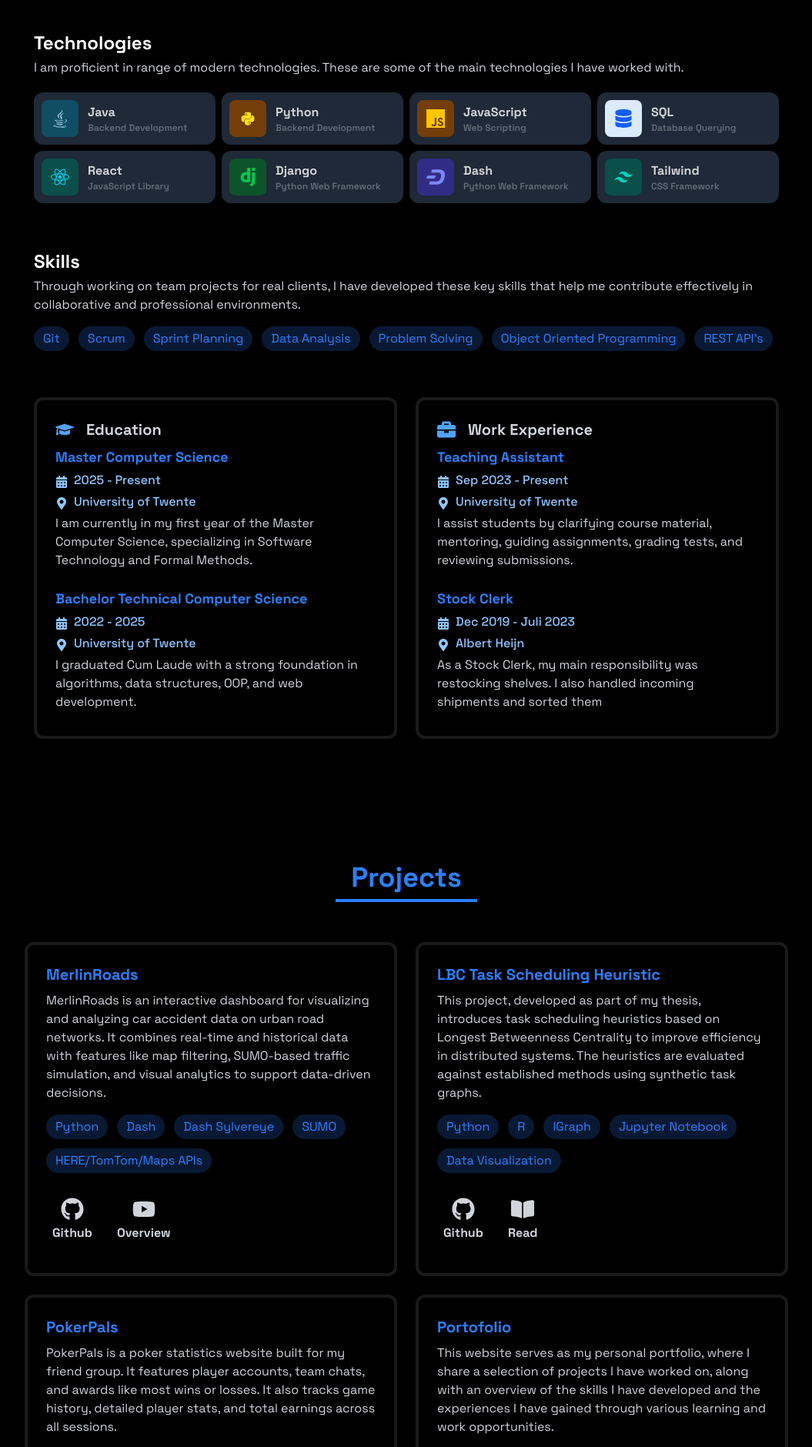
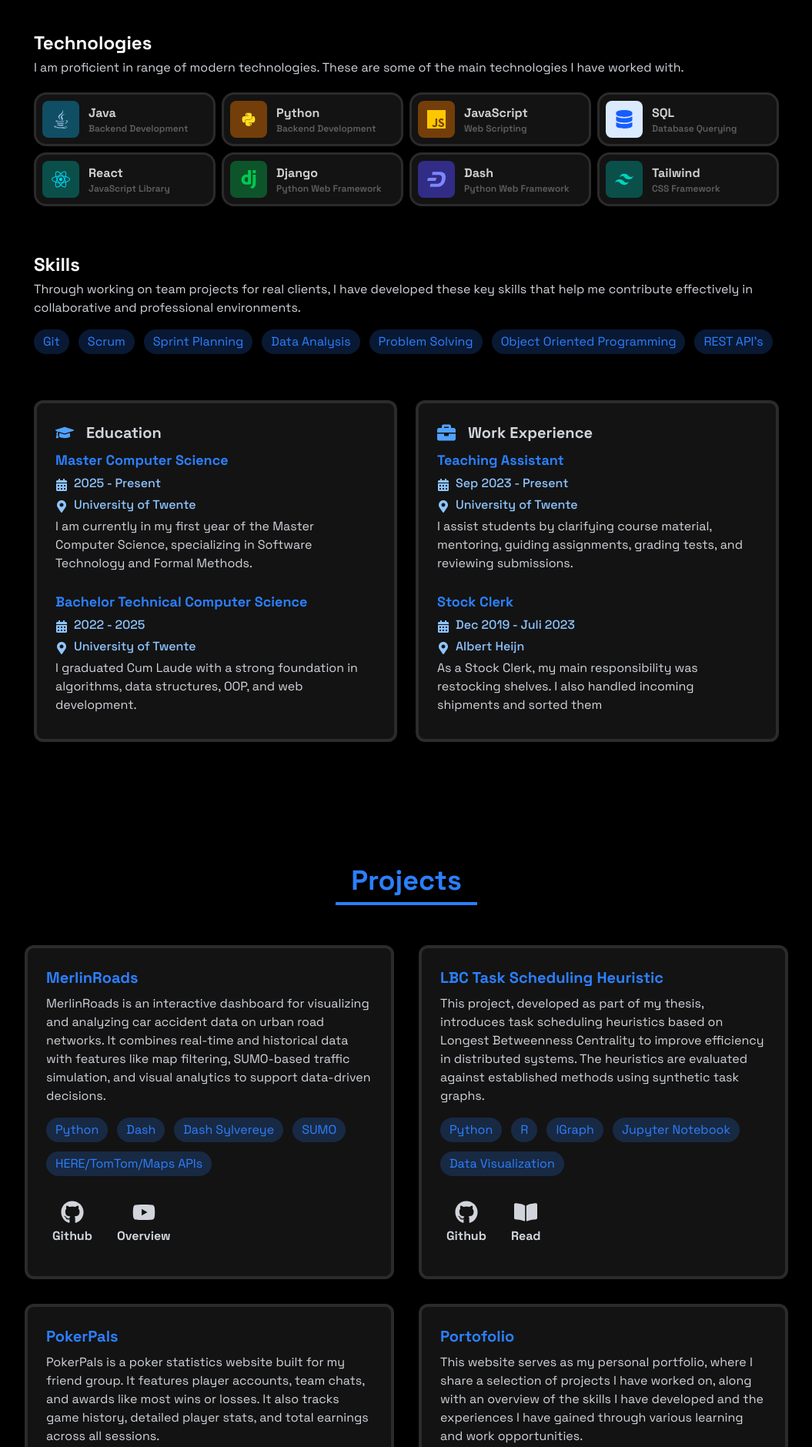
Before and after one commit to Niek-Damink/Portfolio, a React (Vite) app: page / in a window 1280 px wide. Shown: the part 1020-2900 px from the top of the page at 77% size, without its empty margins (112-1167 px from the left). Built offline with nearby package versions, Linux system fonts and the light colour scheme.

Commit message:
Updated the background of the cards

```diff
--- a/src/components/sections/About.jsx
+++ b/src/components/sections/About.jsx
@@ -63,7 +63,7 @@ export const About = () => {
                         </p>
                         <div className="grid grid-cols-2 md:grid-cols-4 gap-2 mt-5">
                             {techStack.map((tech, index) => (
-                                <div key={index} className="flex flex-row items-center p-2 rounded-xl bg-cardBackground hover:bg-primaryText/30 border-2 hover:-translate-y-1 border-cardBackground hover:border-primaryText/10 transition-all duration-500">
+                                <div key={index} className="flex flex-row items-center p-2 rounded-2xl border-3 bg-cardBackground hover:bg-primaryText/20 hover:-translate-y-1 border-titleText/10 hover:border-primaryText/10 transition-all duration-500">
                                     <div className={`p-3 rounded-lg ${tech.bgColor}`}>
                                         <tech.icon className={`text-2xl ${tech.color}`} />
                                     </div>
@@ -97,7 +97,7 @@ export const About = () => {
                     </RevealOnScroll>
                     <div className='grid grid-cols-1 md:grid-cols-2 gap-6 mt-15'>
                         <RevealOnScroll direction='left'>
-                        <div className='p-6 rounded-xl border-titleText/10 border-4 hover:border-blue-500/30 hover:-translate-y-1 transition-all duration-500'>
+                        <div className='p-6 rounded-xl bg-cardBackground border-titleText/10 border-4 hover:border-blue-500/30 hover:-translate-y-1 transition-all duration-500'>
                             <div className='flex items-center space-x-4'>
                                 <FaGraduationCap className="text-blue-400 text-2xl" />
                                 <h3 className='text-xl font-bold text-primaryText transition-all duration-500'>Education</h3>
@@ -132,7 +132,7 @@ export const About = () => {
                         </div>
                         </RevealOnScroll>
                         <RevealOnScroll direction='right'>
-                        <div className='p-6 rounded-xl border-titleText/10 hover:border-blue-500/30 border-4 hover:-translate-y-1 transition-all duration-500'>
+                        <div className='p-6 rounded-xl bg-cardBackground border-titleText/10 hover:border-blue-500/30 border-4 hover:-translate-y-1 transition-all duration-500'>
                             <div className='flex items-center space-x-4'>
                                 <FaBriefcase className="text-blue-400 text-2xl" />
                                 <h3 className='text-xl font-bold text-primaryText transition-all duration-500'>Work Experience</h3>
--- a/src/components/sections/Projects.jsx
+++ b/src/components/sections/Projects.jsx
@@ -4,7 +4,7 @@ import { RevealOnScroll } from '../RevealOnScroll';
 const projects = [
     {title: "MerlinRoads", technologies:["Python", "Dash", "Dash Sylvereye", "SUMO", "HERE/TomTom/Maps APIs"], links:[{icon:FaGithub, link:"https://github.com/J-a-c-c-o/MerlinRoads", name:"Github"}, {icon:FaYoutube, link:"https://youtu.be/WXPFHcs8VAs", name:"Overview"}], description:"MerlinRoads is an interactive dashboard for visualizing and analyzing car accident data on urban road networks. It combines real-time and historical data with features like map filtering, SUMO-based traffic simulation, and visual analytics to support data-driven decisions."},
     {title: "LBC Task Scheduling Heuristic", technologies:["Python", "R", "IGraph", "Jupyter Notebook", "Data Visualization"], links:[{icon:FaGithub, link:"https://github.com/Niek-Damink/LBC_TaskSched", name:"Github"}, {icon:FaBookOpen, link:"/Research_Project_Paper.pdf", name:"Read"}], description:"This project, developed as part of my thesis, introduces task scheduling heuristics based on Longest Betweenness Centrality to improve efficiency in distributed systems. The heuristics are evaluated against established methods using synthetic task graphs."},
-    {title: "PokerPals", technologies:["Django", "tailwindCSS", "Python", "JavaScript"], links:[{icon:FaGithub, link:"https://github.com/Niek-Damink/PokerPals", name:"Github"}, {icon:FaGlobe, link:"https://pokerpals.nl", name:"Visit"}], description:"PokerPals is a poker statistics website built for my friend group. It features player accounts, team chats, and awards like most wins or losses. It also tracks game history, detailed player stats, and total earnings across all sessions."},
+    {title: "PokerPals", technologies:["Django", "TailwindCSS", "Python", "JavaScript"], links:[{icon:FaGithub, link:"https://github.com/Niek-Damink/PokerPals", name:"Github"}, {icon:FaGlobe, link:"https://pokerpals.nl", name:"Visit"}], description:"PokerPals is a poker statistics website built for my friend group. It features player accounts, team chats, and awards like most wins or losses. It also tracks game history, detailed player stats, and total earnings across all sessions."},
     {title: "Portofolio", technologies:["React", "TailwindCSS", "JavaScript"], links:[{icon:FaGithub, link:"https://github.com/Niek-Damink/portofolio", name:"Github"}, {icon:FaGlobe, link:"https://niekdamink.com", name:"Visit"}], description:"This website serves as my personal portfolio, where I share a selection of projects I have worked on, along with an overview of the skills I have developed and the experiences I have gained through various learning and work opportunities."}
 ]
 
@@ -22,10 +22,10 @@ export const Projects = () => {
                         </h2>
                     </div>
                 </RevealOnScroll>
-                <div className="grid grid-cols-1 md:grid-cols-2 gap-6">
+                <div className="grid grid-cols-1 md:grid-cols-2 gap-8">
                     {projects.map((project, key) => (
                     <RevealOnScroll direction={key % 2 === 0 ? 'left' : 'right'}>
-                        <div key={key} className="p-6 rounded-xl border-4 border-titleText/10 hover:-translate-y-1 hover:border-blue-500/30 hover:shadow-[0_2px_8px_rgba(59,130,246,0.1)] transition-all duration-500">
+                        <div key={key} className="p-6 rounded-xl border-4 bg-cardBackground border-titleText/10 hover:-translate-y-1 hover:border-blue-500/30 hover:shadow-[0_2px_8px_rgba(59,130,246,0.1)] transition-all duration-500">
                             <h3 className="text-xl font-bold mb-2 text-blue-500"> {project.title} </h3>
                             <p className="text-primaryText transition-all duration-500"> {project.description}</p>
                             <div className='flex flex-wrap gap-3 my-4'>
--- a/src/index.css
+++ b/src/index.css
@@ -20,14 +20,14 @@ html, body {
   --background: #000;
   --primaryText: #D1D5DB;
   --titleText: #fff;
-  --cardBackground: #1F2937;
+  --cardBackground: #131313;
 }
 
 .light {
   --background: #ececec;
   --primaryText: #1a202c;
   --titleText: #000;
-  --cardBackground: #d6d6d6;
+  --cardBackground: #e7e7e7;
 }
 
 @layer utilities {
```
